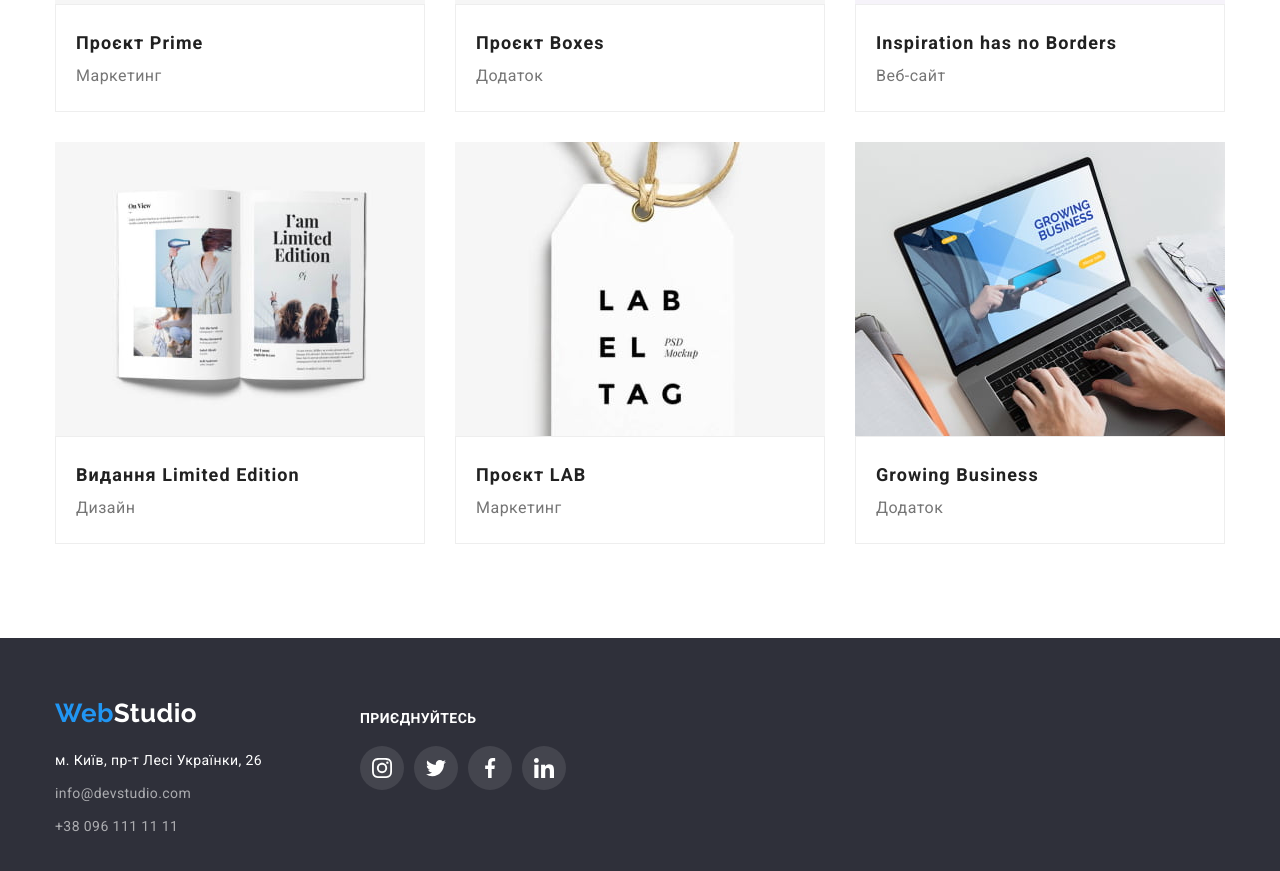
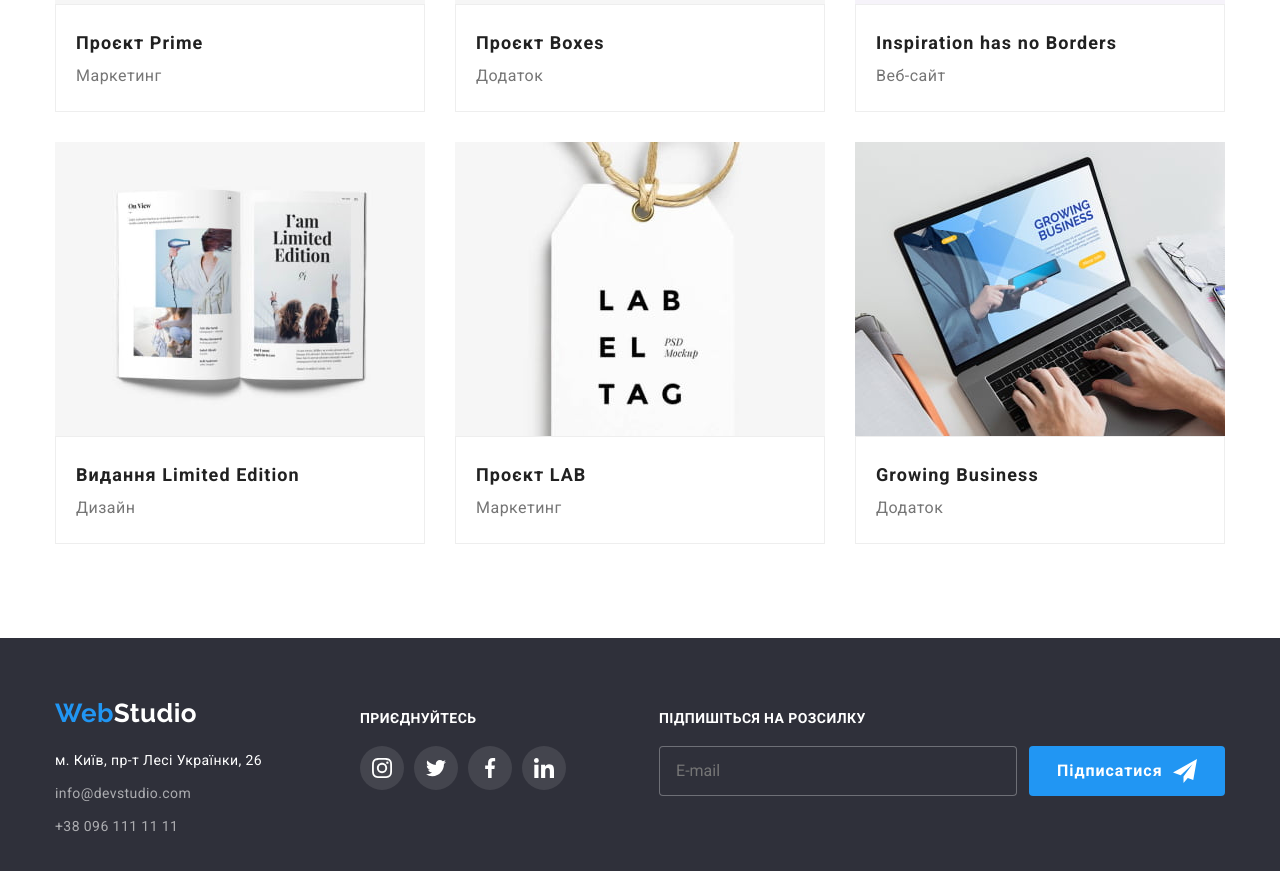
Before and after one commit to aliveness-zp/goit-markup-hw-06, a plain HTML site: page portfolio.html in a window 1280 px wide. Shown: the part 985-1856 px from the top of the page. Drawn offline with nearby package versions, Linux system fonts and the light colour scheme.

Commit message:
goit-markup-hw-06

```diff
--- a/css/styles.css
+++ b/css/styles.css
@@ -602,6 +602,7 @@ img {
   border: 1px solid rgba(255, 255, 255, 0.3);
   border-radius: 4px;
   background-color: #2f303a;
+  color: var(--secondary-background-color);
 }
 
 .footer-subscription-input:focus {
@@ -686,6 +687,7 @@ img {
 .label-text {
   display: block;
   margin-bottom: 4px;
+  font-size: 12px;
 }
 
 .input-wrapper {
@@ -696,8 +698,8 @@ img {
   height: 40px;
   margin-bottom: 10px;
   padding-left: 42px;
+  border-radius: 4px;
   border: 1px solid rgba(33, 33, 33, 0.2);
-  border-radius: 4px;
 }
 
 .label-icon {
@@ -730,6 +732,7 @@ img {
 
 .checkbox-label {
   display: flex;
+  justify-content: center;
   gap: 7px;
   margin-bottom: 30px;
 }
@@ -758,6 +761,7 @@ img {
 
 .submit-btn {
   margin: 0 auto;
+  width: 200px;
 }
 
 .close-btn {
@@ -772,6 +776,7 @@ img {
   padding: 6px;
   border-radius: 50%;
   cursor: pointer;
+  background-color: transparent;
   border: 1px solid rgba(0, 0, 0, 0.1);
 }
 
--- a/portfolio.html
+++ b/portfolio.html
@@ -320,6 +320,25 @@
             </li>
           </ul>
         </div>
+        <div class="footer-subscription">
+          <form class="footer-subscription-form">
+            <label>
+              <h3 class="footer-subscription-title">Підпишіться на розсилку</h3>
+              <input
+                class="footer-subscription-input"
+                type="email"
+                name="email"
+                placeholder="E-mail"
+              />
+            </label>
+            <button class="footer-subscription-button" type="submit">
+              Підписатися
+              <svg class="footer-subscription-icon" width="24" height="24">
+                <use href="./images/icon.svg#icon-send"></use>
+              </svg>
+            </button>
+          </form>
+        </div>
       </div>
     </footer>
   </body>
```
